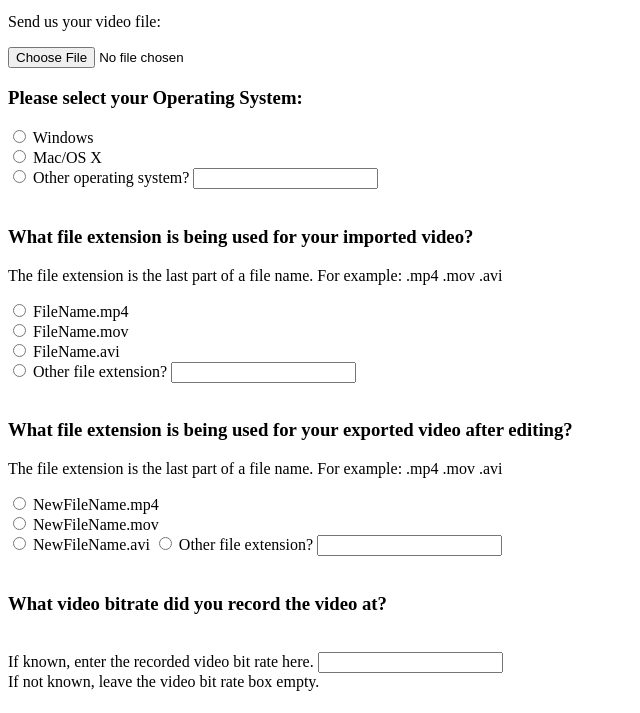
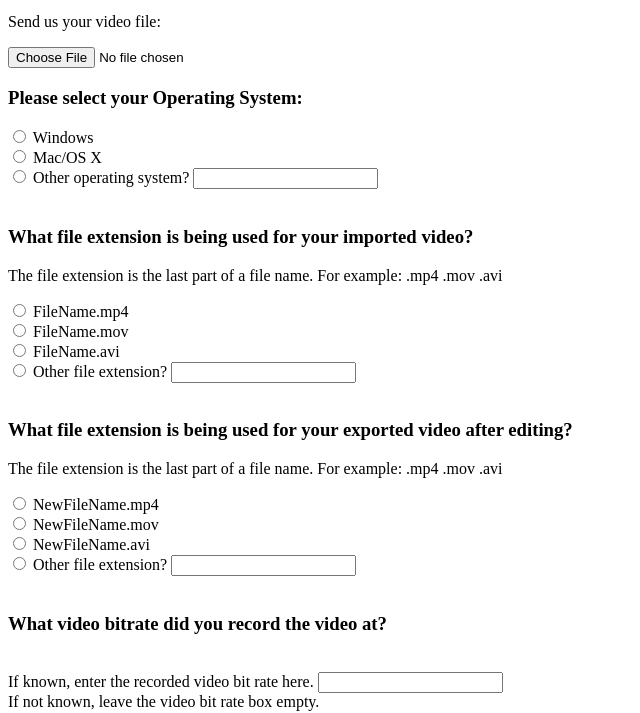
Before and after one commit to ctsdownloads/ctsdownloads.github.io, a plain HTML site: page index.html in a window 1280 px wide. Shown: the part 104-817 px from the top of the page, without its empty margins (0-640 px from the left). Drawn offline with Linux system fonts and the light colour scheme.

Commit message:
My First commit

```diff
--- a/index.html
+++ b/index.html
@@ -46,7 +46,7 @@
 <input type="radio" id="mov" name="container2" value="mov">
 <label for="mp4">NewFileName.mov</label><br/>
 <input type="radio" id="avi" name="container2" value="avi">
-<label for="mp4">NewFileName.avi</label<br/>
+<label for="mp4">NewFileName.avi</label><br/>
 <input type="radio" id="other" name="container2" value="other">
 <label for="other"> Other file extension? <input type="text" name="If Other"></label><br/><br/>
 
```
